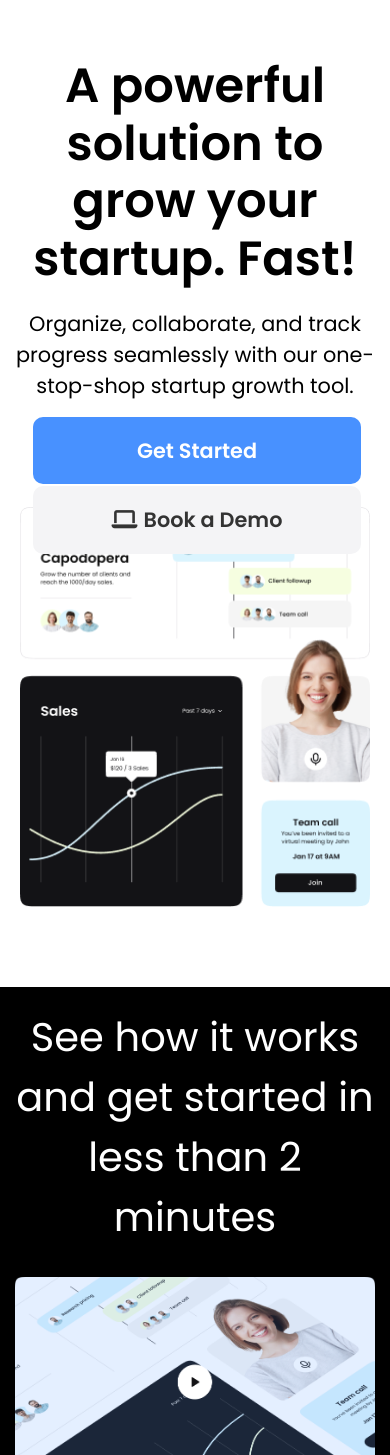
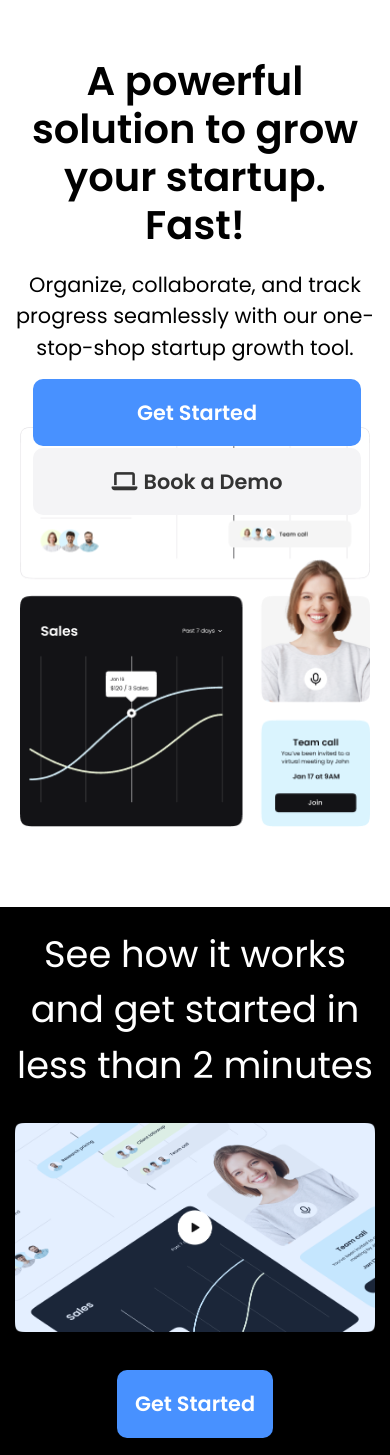
Before and after one commit to Samsonamobi/Growth-Landing-Page, a plain HTML site: page index.html in a window 390 px wide. Shown: the part 86-1541 px from the top of the page. Drawn offline with Linux system fonts and the light colour scheme.

Commit message:
another css change

```diff
--- a/style.css
+++ b/style.css
@@ -150,7 +150,7 @@ img {
 .testimonial {
   background-color: var(--dark-color);
   color: #fff;
-  height: 100%
+  height: 100%;
 }
 
 .testimonials-heading {
@@ -486,7 +486,7 @@ a {
     background: url(./Images/hero-bg-mobile.png) no-repeat;
     background-size: 350px 400px;
     background-position: bottom;
-    height: 850px;
+    height: 770px;
   }
 
   .hero .hero-contents .heading,
@@ -496,9 +496,19 @@ a {
     text-align: center;
   }
 
+  .hero-contents .heading {
+    width: 100%;
+    font-size: 2.5rem;
+  }
+
   .hero-btn {
     display: block;
     margin: 1rem;
+  }
+
+  .video .sub-heading {
+    width: 100%;
+    font-size: 2.3rem;
   }
 
   .testimonial {
@@ -507,12 +517,17 @@ a {
 
   .testimonial .testimonials-heading {
     width: 100%;
+    font-size: 1.5rem;
   }
 
   .testimonial .grid-card,
   .pricing .pricing-grid,
   .footer .footer-grid {
     grid-template-columns: 1fr;
+  }
+
+  .faq-content .text {
+    font-size: 1.3rem;
   }
 
   .footer .footer-card {
```
